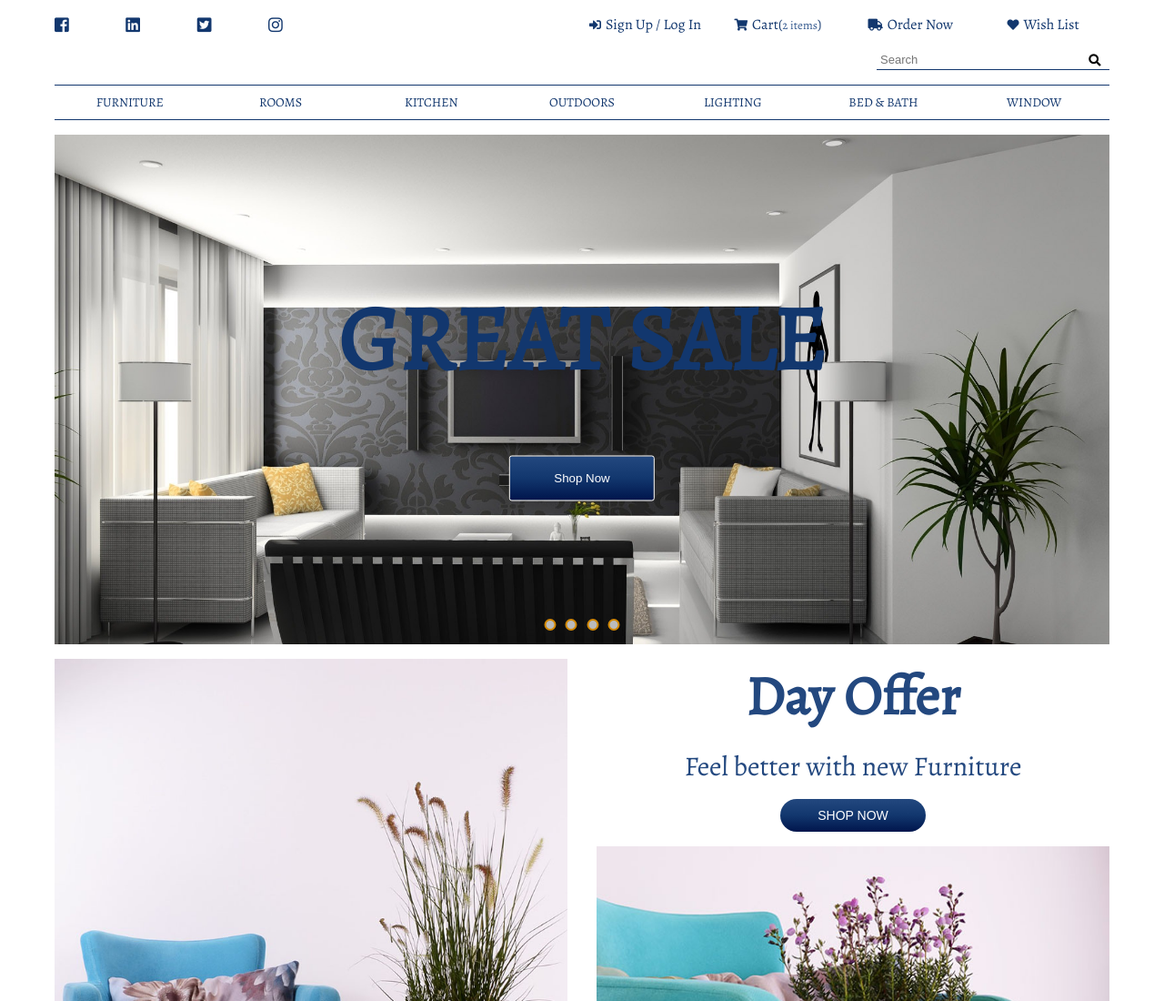
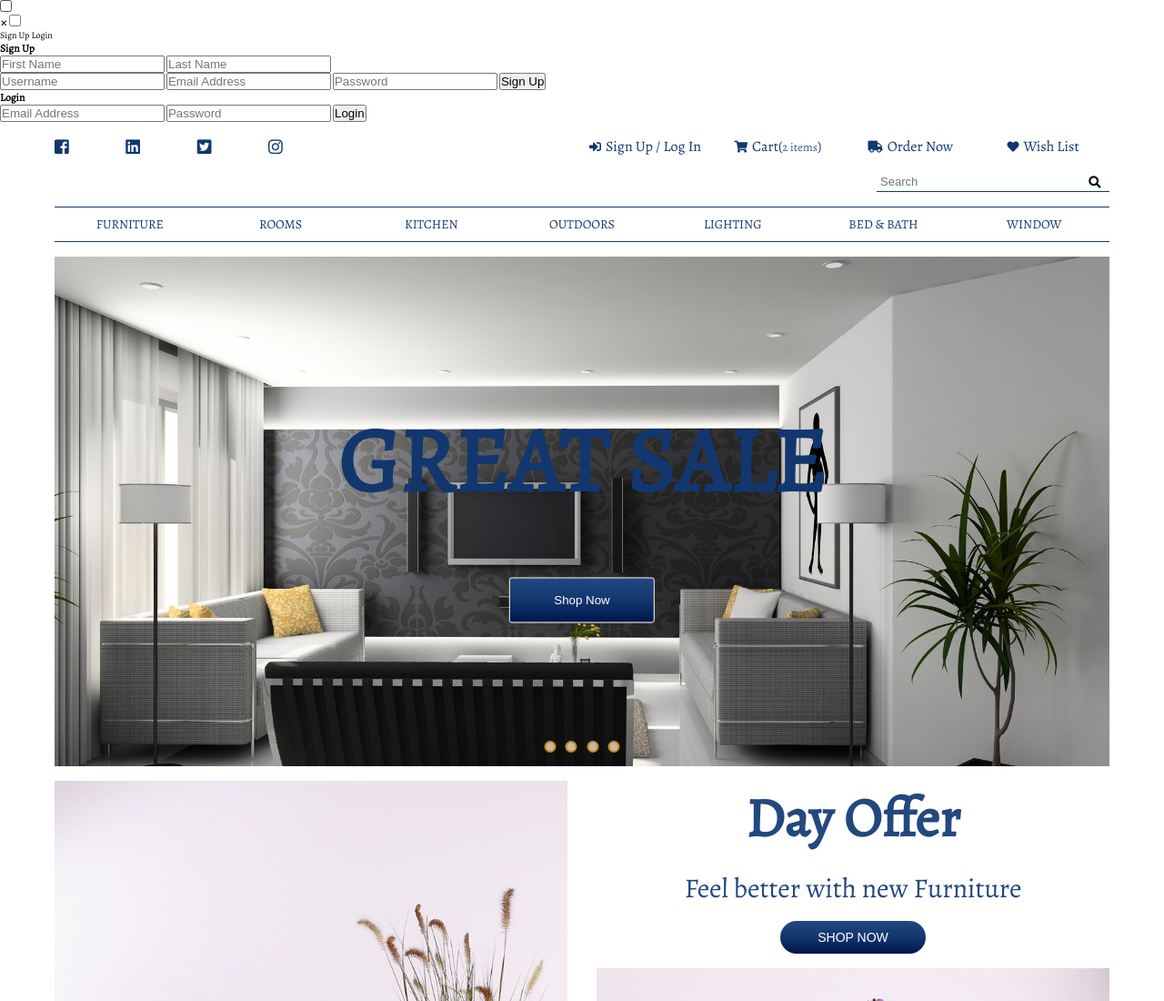
Before and after one commit to Mechack08/furniture-store, a plain HTML site: page index.html in a window 1280 px wide. Shown: the top 1100 px of the page at 91% size. Drawn offline with nearby package versions, Linux system fonts and the light colour scheme.

Commit message:
modal box markup done

```diff
--- a/index.html
+++ b/index.html
@@ -10,6 +10,38 @@
     <title>Furniture Store</title>
 </head>
 <body>
+
+    <!-- modal box -->
+    <input type="checkbox" id="show-hide-forms" />
+    <div class="forms-wrapper">
+        <label class="x-btn" for="show-hide-forms">&#10005;</label>
+        <input type="checkbox" id="form-show">
+        <div class="show-btns-wrapper">
+            <label for="form-show" class="show-form-btn show-signup-form">Sign Up</label>
+            <label for="form-show" class="show-form-btn show-login-form">Login</label>
+        </div>
+
+        <form class="signup-form">
+            <h3 class="form-heading">Sign Up</h3>
+            <div class="fullname-inputs-wrapper">
+                <input type="text" placeholder="First Name">
+                <input type="text" placeholder="Last Name">
+            </div>
+            <input type="text" class="form-input" placeholder="Username">
+            <input type="email" class="form-input" placeholder="Email Address">
+            <input type="password" class="form-input" placeholder="Password">
+            <input type="submit" class="form-btn" value="Sign Up" >
+        </form>
+
+        <form class="login-form">
+            <h3 class="form-heading">Login</h3>
+            <input type="email" class="form-input" placeholder="Email Address">
+            <input type="password" class="form-input" placeholder="Password">
+            <input type="submit" class="form-btn" value="Login" >
+        </form>
+    </div>
+    <!-- end of modal box -->
+
     <div class="container">
         <!-- navbar -->
         <ul class="social-icons">
@@ -38,7 +70,9 @@
         <nav class="first-nav">
             <ul class="first-nav-list">
                 <li class="first-nav-item">
-                    <a href="#" class="first-nav-link"><i class="fas fa-sign-in-alt"></i>Sign Up / Log In</a>
+                    <a href="#" class="first-nav-link">
+                        <label for="show-hide-forms"><i class="fas fa-sign-in-alt"></i>Sign Up / Log In</label>
+                    </a>
                 </li>
                 <li class="first-nav-item">
                     <a href="#" class="first-nav-link"><i class="fas fa-shopping-cart"></i>Cart(<span>2 items</span>)</a>
```
